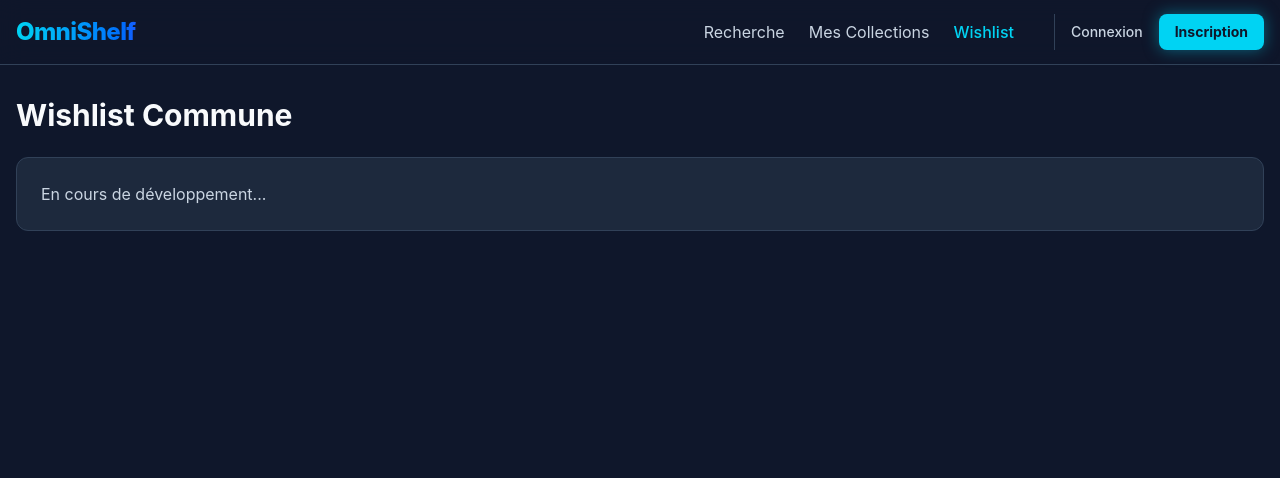
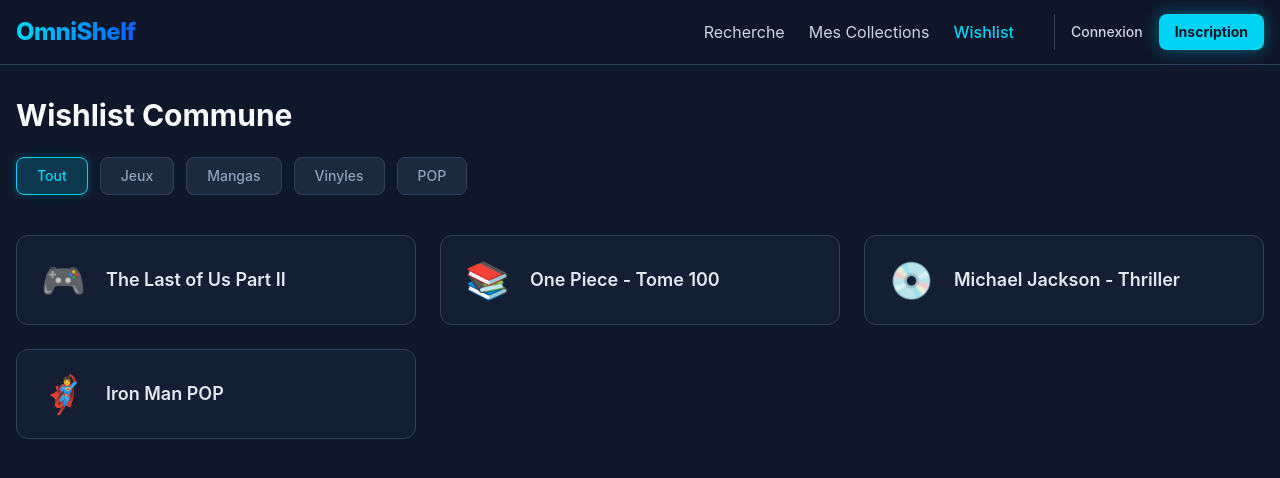
Before and after one commit to Marfael34/OmniShelf, a React (Vite) app in the folder front_OmniShelf/: page /wishlist in a window 1280 px wide. Shown: the top 478 px of the page. Built offline with nearby package versions, Linux system fonts and the light colour scheme.

Commit message:
feat: finalisation ui wishlist et système de recherche avancée

```diff
--- a/front_OmniShelf/src/screens/Search.jsx
+++ b/front_OmniShelf/src/screens/Search.jsx
@@ -1,9 +1,67 @@
+import { useState } from "react";
+import { Link } from "react-router-dom";
+
 export default function Search() {
+  const [query, setQuery] = useState("");
+
+  const results = [
+    {
+      id: "1",
+      title: "Batman: Arkham Knight",
+      type: "Jeux Vidéo",
+      icon: "🎮",
+      link: "/details/game/1",
+    },
+    {
+      id: "2",
+      title: "Batman - The Dark Knight Returns",
+      type: "Manga/Comics",
+      icon: "📚",
+      link: "/details/manga/2",
+    },
+    {
+      id: "3",
+      title: "Batman Funko POP #144",
+      type: "Figurine POP",
+      icon: "🦸‍♂️",
+      link: "/details/pop/3",
+    },
+  ];
+
   return (
-    <div className="flex flex-col gap-6 animate-fade-in">
+    <div className="flex flex-col gap-8 animate-fade-in max-w-5xl mx-auto">
       <h1 className="text-3xl font-bold text-slate-50">Recherche Avancée</h1>
-      <div className="bg-slate-800 border border-slate-700 rounded-xl p-6 shadow-soft">
-        <p className="text-slate-300">En cours de développement...</p>
+
+      {/* Barre de recherche Glassmorphism */}
+      <div className="bg-slate-800/80 p-6 rounded-2xl border border-slate-700 shadow-soft backdrop-blur-sm">
+        <input
+          type="text"
+          value={query}
+          onChange={(e) => setQuery(e.target.value)}
+          placeholder="Rechercher par Titre, Auteur, Éditeur, PEGI..."
+          className="w-full bg-slate-900 border border-slate-600 rounded-xl px-6 py-4 text-slate-50 text-lg placeholder:text-slate-500 focus:outline-none focus:border-cyan-500 focus:ring-1 focus:ring-cyan-500 transition-all shadow-inner"
+        />
+      </div>
+
+      {/* Grille de résultats simulés */}
+      <div className="grid grid-cols-1 md:grid-cols-2 lg:grid-cols-3 gap-6">
+        {results.map((r) => (
+          <Link
+            key={r.id}
+            to={r.link}
+            className="p-6 bg-slate-800 border border-slate-700 rounded-xl flex gap-5 items-center hover:border-cyan-500/50 hover:bg-slate-800/80 transition-all group shadow-soft"
+          >
+            <span className="text-4xl group-hover:scale-110 transition-transform">
+              {r.icon}
+            </span>
+            <div>
+              <h3 className="font-bold text-slate-200 line-clamp-1">
+                {r.title}
+              </h3>
+              <p className="text-sm text-cyan-400/80 font-medium">{r.type}</p>
+            </div>
+          </Link>
+        ))}
       </div>
     </div>
   );
--- a/front_OmniShelf/src/screens/Wishlist.jsx
+++ b/front_OmniShelf/src/screens/Wishlist.jsx
@@ -1,9 +1,79 @@
+import { useState } from "react";
+
 export default function Wishlist() {
+  const [filter, setFilter] = useState("all");
+
+  const items = [
+    {
+      id: 1,
+      title: "The Last of Us Part II",
+      type: "game",
+      icon: "🎮",
+      color: "hover:border-cyan-500",
+    },
+    {
+      id: 2,
+      title: "One Piece - Tome 100",
+      type: "manga",
+      icon: "📚",
+      color: "hover:border-indigo-500",
+    },
+    {
+      id: 3,
+      title: "Michael Jackson - Thriller",
+      type: "vinyl",
+      icon: "💿",
+      color: "hover:border-purple-500",
+    },
+    {
+      id: 4,
+      title: "Iron Man POP",
+      type: "pop",
+      icon: "🦸‍♂️",
+      color: "hover:border-teal-500",
+    },
+  ];
+
+  const filteredItems =
+    filter === "all" ? items : items.filter((i) => i.type === filter);
+  const filters = [
+    { id: "all", label: "Tout" },
+    { id: "game", label: "Jeux" },
+    { id: "manga", label: "Mangas" },
+    { id: "vinyl", label: "Vinyles" },
+    { id: "pop", label: "POP" },
+  ];
+
   return (
     <div className="flex flex-col gap-6 animate-fade-in">
       <h1 className="text-3xl font-bold text-slate-50">Wishlist Commune</h1>
-      <div className="bg-slate-800 border border-slate-700 rounded-xl p-6 shadow-soft">
-        <p className="text-slate-300">En cours de développement...</p>
+
+      <div className="flex flex-wrap gap-3">
+        {filters.map((f) => (
+          <button
+            key={f.id}
+            onClick={() => setFilter(f.id)}
+            className={`px-5 py-2 rounded-lg text-sm font-medium border transition-all ${filter === f.id ? "bg-cyan-500/20 border-cyan-400 text-cyan-400 shadow-[0_0_10px_rgba(6,182,212,0.3)]" : "bg-slate-800 border-slate-700 text-slate-400 hover:border-slate-500"}`}
+          >
+            {f.label}
+          </button>
+        ))}
+      </div>
+
+      <div className="grid grid-cols-1 md:grid-cols-2 lg:grid-cols-3 gap-6 mt-4">
+        {filteredItems.map((item) => (
+          <div
+            key={item.id}
+            className={`bg-slate-800/50 border border-slate-700 p-6 rounded-xl flex items-center gap-5 transition-all shadow-soft group ${item.color}`}
+          >
+            <span className="text-4xl group-hover:scale-110 transition-transform">
+              {item.icon}
+            </span>
+            <span className="font-semibold text-lg text-slate-200">
+              {item.title}
+            </span>
+          </div>
+        ))}
       </div>
     </div>
   );
```
Also changed, not shown: 1 other file (tests, documents, lock files or other folders).
